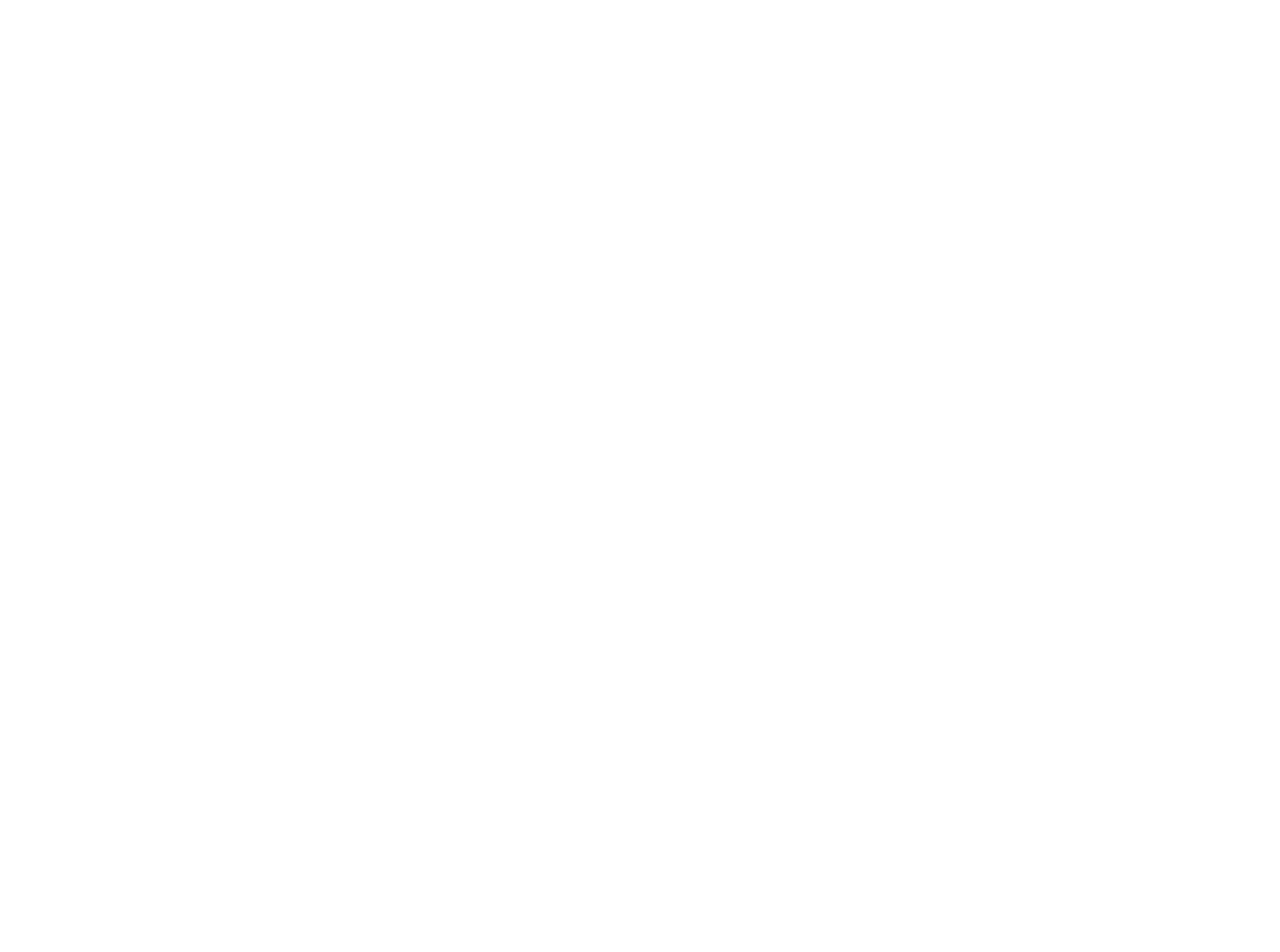
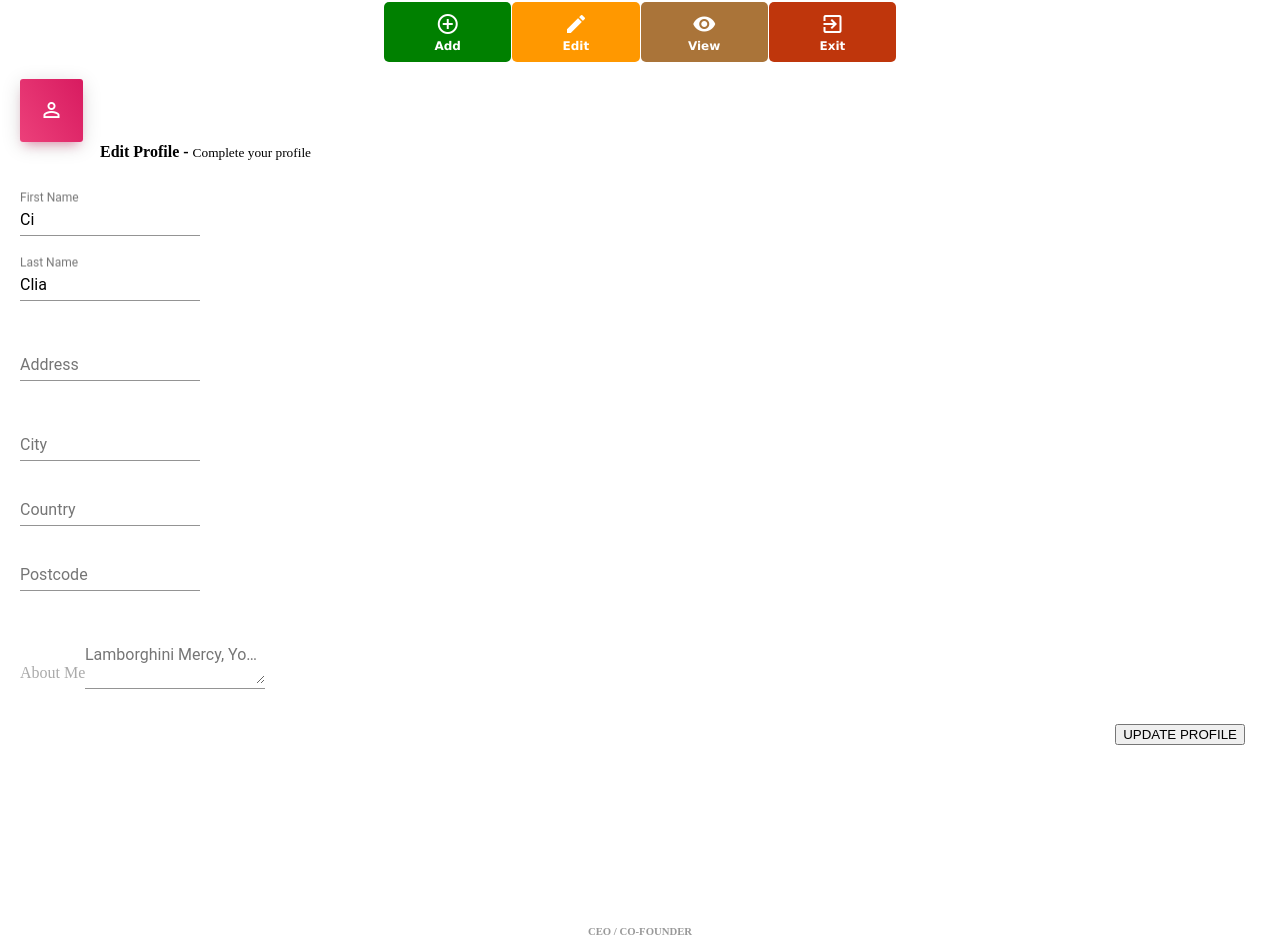
Before and after one commit to mazzinfo/romboo, an Angular app: page /reservation in a window 1280 px wide. Before the commit this address led to /. Shown: the top 952 px of the page. Before the commit the page ends 800 px from the top, so only its background shows below. Built offline with nearby package versions, Linux system fonts and the light colour scheme.

Commit message:
reservation

```diff
--- a/package.json
+++ b/package.json
@@ -22,6 +22,7 @@
     "@angular/platform-browser-dynamic": "~8.0.0",
     "@angular/router": "~8.0.0",
     "hammerjs": "^2.0.8",
+    "material-design-icons": "^3.0.1",
     "rxjs": "~6.4.0",
     "tslib": "^1.9.0",
     "zone.js": "~0.9.1"
--- a/src/app/app-routing.module.ts
+++ b/src/app/app-routing.module.ts
@@ -2,11 +2,13 @@ import { LoginComponent } from './login-form/login/login.component';
 import { NgModule } from '@angular/core';
 import { Routes, RouterModule } from '@angular/router';
 import { DashboardComponent } from './home/dashboard/dashboard.component';
+import { ReservationComponent } from './home/reservation/reservation.component';
 
 const routes: Routes = [
   { path: '',  redirectTo: '/dashboard', pathMatch: 'full' },
   { path: 'login', pathMatch: 'full', component: LoginComponent},
-  { path: 'dashboard', pathMatch: 'full', component: DashboardComponent}
+  { path: 'dashboard', pathMatch: 'full', component: DashboardComponent} ,
+  { path: 'reservation', pathMatch: 'full', component: ReservationComponent}
 ];
 
 @NgModule({
--- a/src/app/app.module.ts
+++ b/src/app/app.module.ts
@@ -15,6 +15,7 @@ import { MatIconModule } from '@angular/material/icon';
 import { MatDialogModule } from '@angular/material/dialog';
 import { DirtyComponent } from './home/dirty/dirty.component';
 import { FormControl, FormsModule, ReactiveFormsModule } from '@angular/forms';
+import { ReservationComponent } from './home/reservation/reservation.component';
 
 @NgModule({
   declarations: [
@@ -35,7 +36,7 @@ import { FormControl, FormsModule, ReactiveFormsModule } from '@angular/forms';
     LoginFormModule,
     HomeModule
   ],
-  entryComponents: [CheckInComponent,CheckOutComponent,DirtyComponent],
+  entryComponents: [CheckInComponent,CheckOutComponent,DirtyComponent,ReservationComponent],
   providers: [],
   bootstrap: [AppComponent]
 })
--- a/src/app/home/dashboard/dashboard.component.ts
+++ b/src/app/home/dashboard/dashboard.component.ts
@@ -61,7 +61,7 @@ this.selectedRoomType="all";
     dialogConfig.disableClose = true;
     dialogConfig.autoFocus = true;
 
-    this.dialog.open(DirtyComponent, dialogConfig);
+
 
 
     const dialogRef = this.dialog.open(DirtyComponent, dialogConfig);
--- a/src/app/home/home.module.ts
+++ b/src/app/home/home.module.ts
@@ -14,6 +14,6 @@ import { ReservationComponent } from './reservation/reservation.component';
   imports: [
     CommonModule,LayoutModule,MaterialModule
   ],
-  exports:[CheckInComponent,CheckOutComponent,DirtyComponent,ReservationComponent]
+  exports:[CheckInComponent,CheckOutComponent,DirtyComponent,ReservationComponent,ReservationComponent]
 })
 export class HomeModule { }
--- a/src/app/home/reservation/reservation.component.html
+++ b/src/app/home/reservation/reservation.component.html
@@ -1,3 +1,131 @@
-<p>
-  reservation works!
-</p>
+<mat-grid-list class="action-menu-grid" cols="4" rowHeight="60px">
+    <mat-grid-tile class="menu-grid-tiles add" >
+
+       <div class="menu-item">
+
+          <i class="material-icons menu-item-icon">add_circle_outline</i>
+
+            <span class="menu-item-icon-caption">Add</span>
+        </div>
+
+    </mat-grid-tile>
+
+    <mat-grid-tile class="menu-grid-tiles edit" >
+
+        <div class="menu-item">
+
+           <i class="material-icons menu-item-icon">edit</i>
+
+             <span class="menu-item-icon-caption">Edit</span>
+         </div>
+
+     </mat-grid-tile>
+
+     <mat-grid-tile class="menu-grid-tiles view" >
+
+        <div class="menu-item">
+
+           <i class="material-icons menu-item-icon">visibility</i>
+
+             <span class="menu-item-icon-caption">View</span>
+         </div>
+
+     </mat-grid-tile>
+
+
+     <mat-grid-tile class="menu-grid-tiles exit" >
+
+        <div class="menu-item">
+
+           <i class="material-icons menu-item-icon">exit_to_app</i>
+
+             <span class="menu-item-icon-caption">Exit</span>
+         </div>
+
+     </mat-grid-tile>
+
+
+
+  </mat-grid-list>
+
+  <div class="example-container">
+      <div class="container">
+
+          <div class="row" style="margin-top: 30px">
+            <div class="col-md-8">
+              <div class="card">
+                <div class="card-header">
+                  <i class="material-icons">perm_identity</i>
+                </div>
+                <div class="card-content">
+                  <h4 class="card-title">Edit Profile -
+                    <small class="category">Complete your profile</small>
+                  </h4>
+                  <form>
+                    <div class="row">
+                      <div class="col-md-6">
+                        <mat-form-field color="accent">
+                          <input matInput type="text" placeholder="First Name"  value="Ci" name="firstName">
+                        </mat-form-field>
+                      </div>
+                      <div class="col-md-6">
+                        <mat-form-field color="accent">
+                          <input matInput type="text" placeholder="Last Name"  value="Clia" name="lastName">
+                        </mat-form-field>
+                      </div>
+                    </div>
+                    <div class="row">
+                      <div class="col-md-12">
+                        <mat-form-field color="accent">
+                          <input matInput type="text" placeholder="Address">
+                        </mat-form-field>
+                      </div>
+                    </div>
+                    <div class="row">
+                      <div class="col-md-4">
+                        <mat-form-field color="accent">
+                          <input matInput type="text" placeholder="City">
+                        </mat-form-field>
+                      </div>
+                      <div class="col-md-4">
+                        <mat-form-field color="accent">
+                          <input matInput type="text" placeholder="Country">
+                        </mat-form-field>
+                      </div>
+                      <div class="col-md-4">
+                        <mat-form-field color="accent">
+                          <input matInput type="text" placeholder="Postcode">
+                        </mat-form-field>
+                      </div>
+                    </div>
+                    <div class="row">
+                      <div class="col-md-12">
+                        <label class="textarea-label">About Me</label>
+                        <mat-form-field color="accent">
+                          <textarea matInput placeholder="Lamborghini Mercy, Your chick she so thirsty, I'm in that two seat Lambo."></textarea>
+                        </mat-form-field>
+                      </div>
+                    </div>
+                    <div class="row action-btn">
+                      <button md-raised-button type="submit" class="btn btn-rose">UPDATE PROFILE</button>
+                    </div>
+                  </form>
+                </div>
+              </div>
+            </div>
+            <div class="col-md-4">
+              <div class="card right-profile">
+                <div class="profile">
+                  <!-- <img src="../../../assets/img/marc.jpg" alt="profile"/> -->
+                </div>
+                <h6>CEO / CO-FOUNDER</h6>
+                <h4>{{ firstName }} {{ lastName }}</h4>
+                <p>Don't be scared of the truth because we need to restart the human foundation in truth And I love you like
+                  Kanye loves Kanye I love Rick Owens’ bed design but the back is...</p>
+                <button mat-raised-button class="btn btn-rose btn-round">CHANGE</button>
+              </div>
+            </div>
+          </div>
+        </div>
+
+    </div>
--- a/src/app/home/reservation/reservation.component.scss
+++ b/src/app/home/reservation/reservation.component.scss
@@ -0,0 +1,176 @@
+.action-menu-grid{
+margin-top: 2px;
+    align-items: center;
+    margin-left: 30%;
+    margin-right: 30%;
+
+
+}
+
+
+
+.menu-grid-tiles  {
+    border-radius: 5px ;
+    color:white;
+    font-size: 12px;
+    font-family: Verdana, Geneva, 'Arial Narrow Bold', sans-serif;
+    font-weight: bold;
+    text-align: center;
+    align-items: center;
+
+
+
+
+
+  }
+
+  .add {
+    background: green;
+
+  }
+
+  .edit {
+    background:
+    #FF9800;
+
+  }
+
+  .view {
+    background: #AA7439;
+
+  }
+.exit{
+    background: #BF360C;;
+
+}
+  .menu-item {
+
+    margin-top: 10px;
+    margin-bottom: 10px;
+    vertical-align: top;
+    display: inline-block;
+    text-align: center;
+    width: 100%;
+}
+
+.menu-item-icon {
+    font-size:24px;
+    color:white ;
+}
+
+.menu-item-icon-caption{
+    color:white;
+     display: block;
+}
+
+
+.caption {
+    display: block;
+}
+
+
+
+
+.right-profile{
+    display: flex;
+    flex-direction: column;
+    align-items: center;
+    padding: 25px;
+    position: relative;
+    /*margin-top: 60px;*/
+  }
+
+  .profile{
+    position: absolute;
+    top: -40px;
+  }
+
+  .profile img{
+    border-radius: 50%;
+    width: 130px;
+    box-shadow: 0 10px 30px -12px rgba(0, 0, 0, 0.42), 0 4px 25px 0px rgba(0, 0, 0, 0.12), 0 8px 10px -5px rgba(0, 0, 0, 0.2);
+  }
+
+  .right-profile h6{
+    margin-top: 100px;
+    margin-bottom: 8px;
+    color: #999;
+  }
+
+  .right-profile h4{
+    margin-bottom: 5px;
+  }
+
+  .right-profile p{
+    color: #999;
+  }
+
+  .right-profile button {
+    margin-top: 15px;
+  }
+
+  .card{
+    display: flex;
+    flex-direction: column;
+    padding: 20px;
+    position: relative;
+    margin-top: 40px;
+  }
+
+  .card-header {
+    position: absolute;
+    text-align: center;
+    background: linear-gradient(60deg, #ec407a, #d81b60);
+    box-shadow: 0 4px 20px 0px rgba(0, 0, 0, 0.14), 0 7px 10px -5px rgba(233, 30, 99, 0.4);
+    /*margin: -20px 15px 0;*/
+    border-radius: 3px;
+    padding: 15px;
+    top: -23px;
+  }
+
+  .card-header i {
+    font-size: 24px;
+    width: 33px;
+    height: 33px;
+    line-height: 33px;
+    color: #fff;
+  }
+
+  .card-content{
+    position: relative;
+  }
+
+  .card-title{
+    padding-left: 80px;
+  }
+
+  .mat-input-container{
+    width: 100%;
+  }
+
+  .category{
+    font-weight: 300;
+  }
+
+  form{
+    margin-top: 30px;
+  }
+
+  .row{
+    margin-top: 15px;
+  }
+
+  .mat-input-container textarea{
+    height: 90px;
+  }
+
+  .textarea-label{
+    color: #aaa;
+    margin-bottom: 10px;
+  }
+
+  .action-btn{
+    display: flex;
+    justify-content: flex-end;
+    padding-right: 15px;
+  }
--- a/src/app/home/reservation/reservation.component.ts
+++ b/src/app/home/reservation/reservation.component.ts
@@ -6,10 +6,16 @@ import { Component, OnInit } from '@angular/core';
   styleUrls: ['./reservation.component.scss']
 })
 export class ReservationComponent implements OnInit {
+  firstName: string;
+  lastName: string;
+
 
   constructor() { }
 
   ngOnInit() {
+
+    this.firstName = 'Alec';
+    this.lastName = 'Thompson';
   }
 
 }
--- a/src/styles.scss
+++ b/src/styles.scss
@@ -1,3 +1,3 @@
 /* You can add global styles to this file, and also import other style files */
 @import "~@angular/material/prebuilt-themes/indigo-pink.css";
-@import url("https://fonts.googleapis.com/icon?family=Material+Icons");
+@import '~material-design-icons/iconfont/material-icons.css';
```
Also changed, not shown: src/app/layout/appheaderbar/appheaderbar.component.html (+1 -57 lines), src/app/layout/appheaderbar/appheaderbar.component.ts (+8 -1 lines), 1 other file (tests, documents, lock files or other folders).
